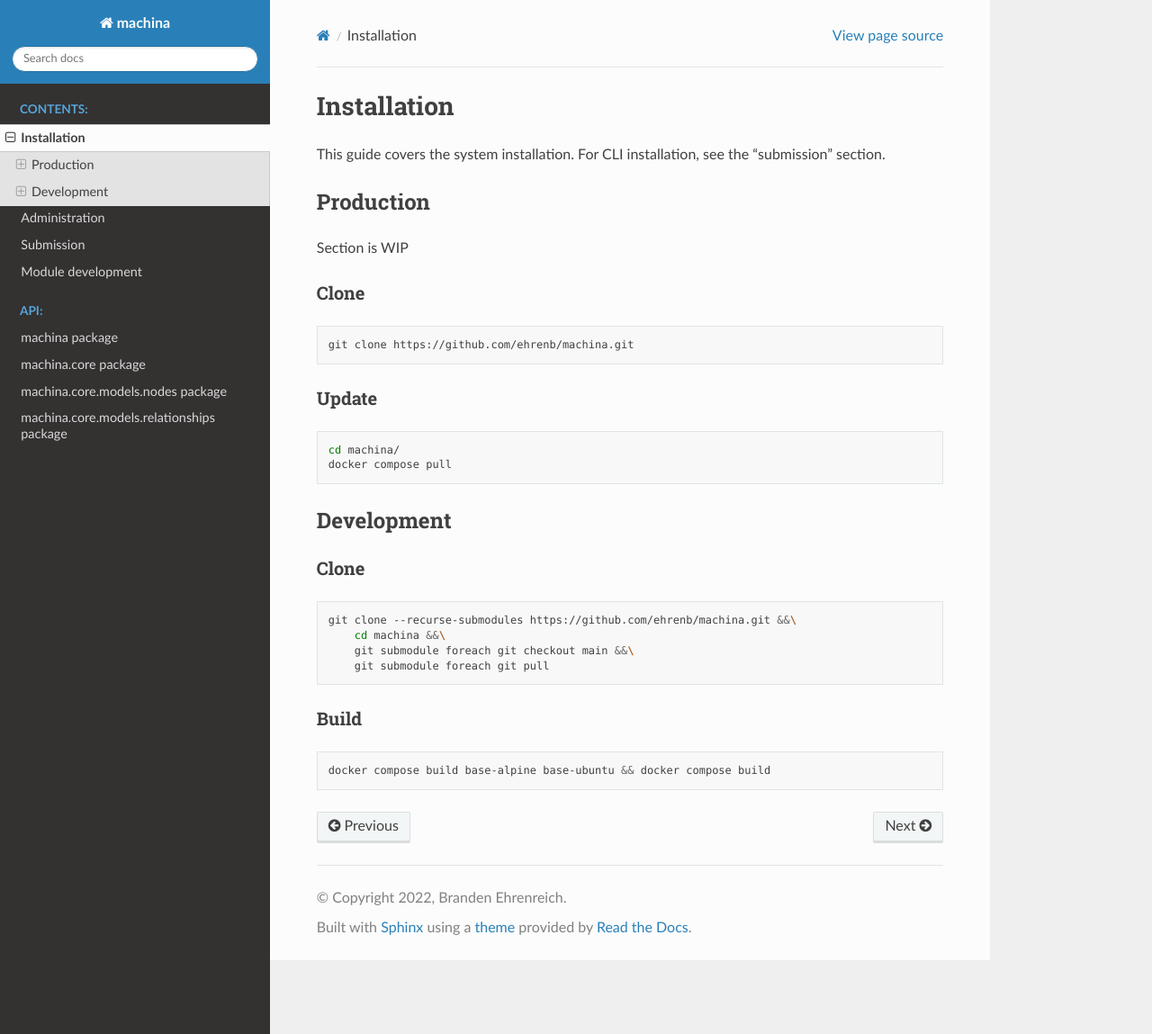
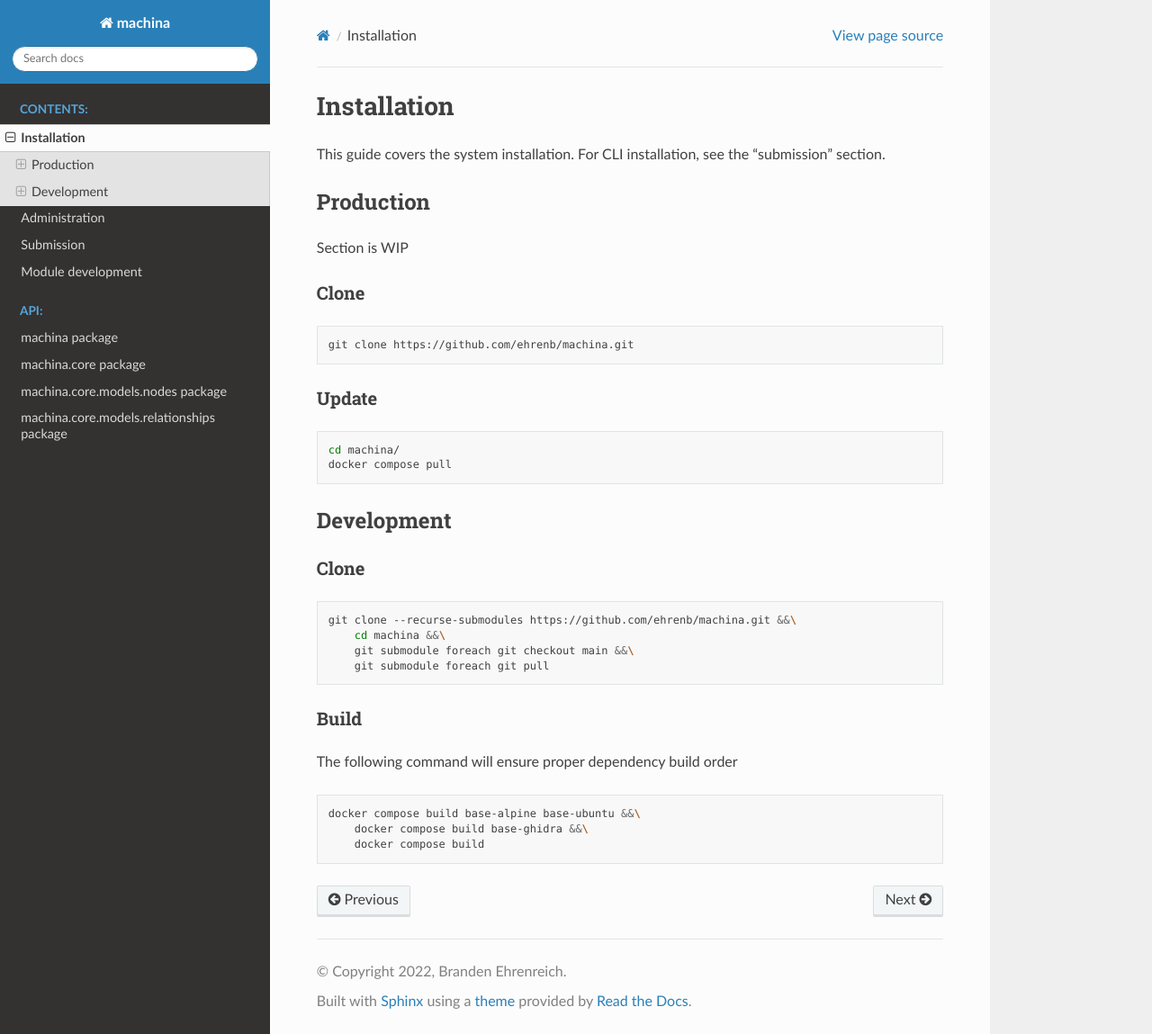
Before and after one commit to ehrenb/machina-docs, a Sphinx documentation site: the page built from docs/source/installation.rst, in a window 1280 px wide and 1149 px high. Shown: the whole window at 90% size. Built offline with Sphinx 7.4.7 and the Read the Docs theme 2.0.0, drawn with Linux system fonts in a browser that asks for light colours.

Commit message:
update installation command for build order

```diff
--- a/docs/source/installation.rst
+++ b/docs/source/installation.rst
@@ -39,6 +39,10 @@ Clone
 Build
 ++++++++++
 
+The following command will ensure proper dependency build order
+
 .. code-block:: bash
 
-    docker compose build base-alpine base-ubuntu && docker compose build
+    docker compose build base-alpine base-ubuntu &&\
+        docker compose build base-ghidra &&\
+        docker compose build
```
